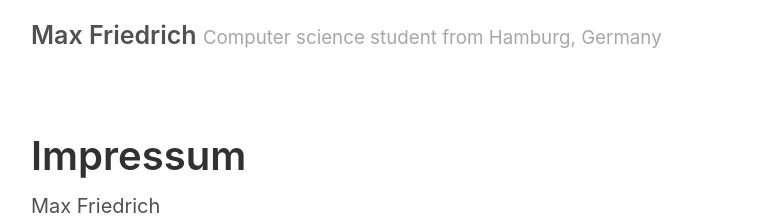
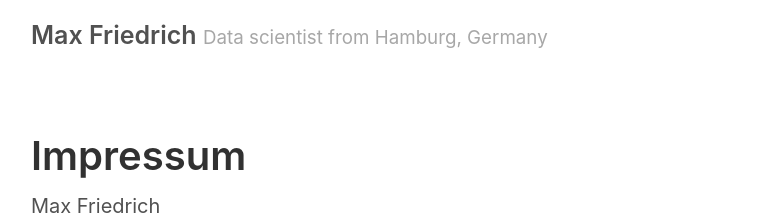
Before and after one commit to maxfriedrich/maxfriedrich.github.io, a Jekyll site: the page built from impressum.md, in a window 1280 px wide. Shown: the top 219 px of the page, without its empty margins (259-1018 px from the left). Built offline with Jekyll 4.4.1, drawn with Linux system fonts in a browser that asks for light colours; our own code applies the rules of GitHub Pages for plain Markdown files.

Commit message:
Update _config.yml

```diff
--- a/_config.yml
+++ b/_config.yml
@@ -3,7 +3,7 @@ permalink:           pretty
 
 # Setup
 title:               Max Friedrich
-tagline:             Computer science student from Hamburg, Germany
+tagline:             Data scientist from Hamburg, Germany
 url:                 http://maxfriedrich.de
 paginate:            10
 baseurl:             ""
```
